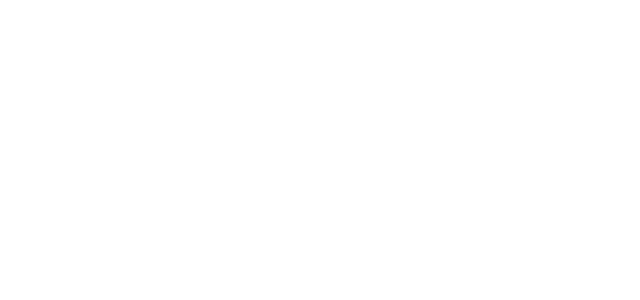
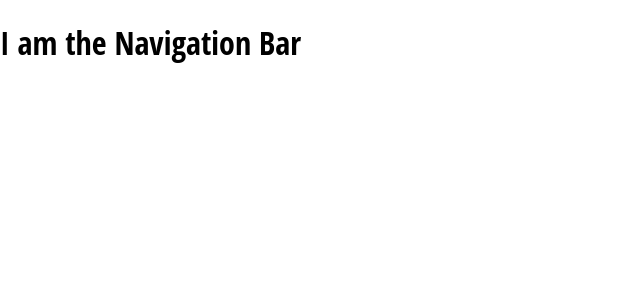
Before and after one commit to MuradEminov/e-commerce-platform, a React (Create React App) app: page / in a window 1280 px wide. Before the commit this address had no page. Shown: the top 300 px of the page, without its empty margins (0-640 px from the left). Built offline with nearby package versions, Linux system fonts and the light colour scheme; a web font is replaced by a local one.

Commit message:
Routing for components

```diff
--- a/src/App.js
+++ b/src/App.js
@@ -1,10 +1,32 @@
 import Home from '../src/routes/home/home.component';
-import { Routes, Route } from 'react-router-dom';
+import { Routes, Route, Outlet } from 'react-router-dom';
+
+const Navigation = () => {
+  return (
+    <div>
+      <div>
+        <h1>I am the Navigation Bar</h1>
+        <Outlet />
+      </div>
+    </div>
+  );
+};
+
+const Shop = () => {
+  return (
+    <div>
+      <h1>I am the shop page</h1>;
+    </div>
+  );
+};
 
 const App = () => {
   return (
     <Routes>
-      <Route path='/home' element={<Home />} />
+      <Route path='/' element={<Navigation />}>
+        <Route path='home' element={<Home />} />
+        <Route path='shop' element={<Shop />} />
+      </Route>
     </Routes>
   );
 };
--- a/src/routes/home/home.component.jsx
+++ b/src/routes/home/home.component.jsx
@@ -1,4 +1,5 @@
 import Directory from '../../components/directory/directory.component';
+import { Outlet } from 'react-router-dom';
 
 const Home = () => {
   const categories = [
@@ -29,7 +30,12 @@
     },
   ];
 
-  return <Directory categories={categories} />;
+  return (
+    <div>
+      <Outlet />
+      <Directory categories={categories} />
+    </div>
+  );
 };
 
 export default Home;
```
